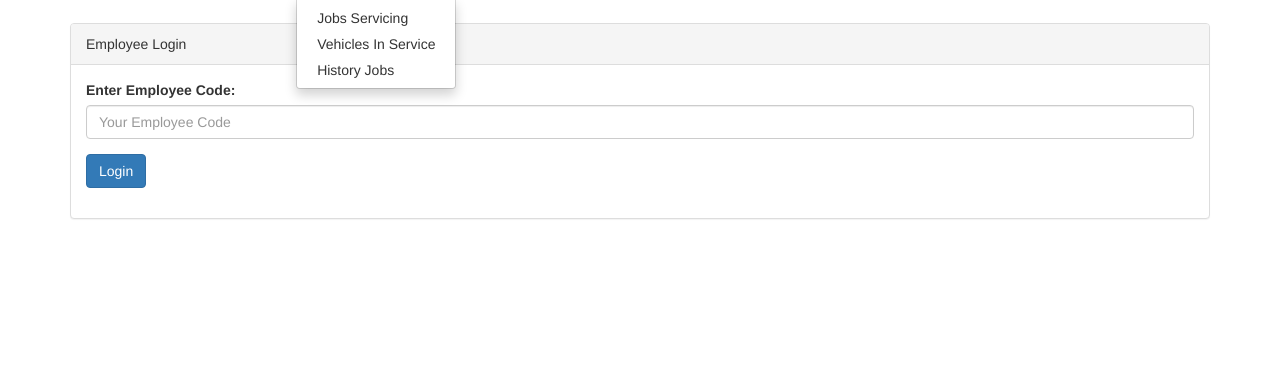
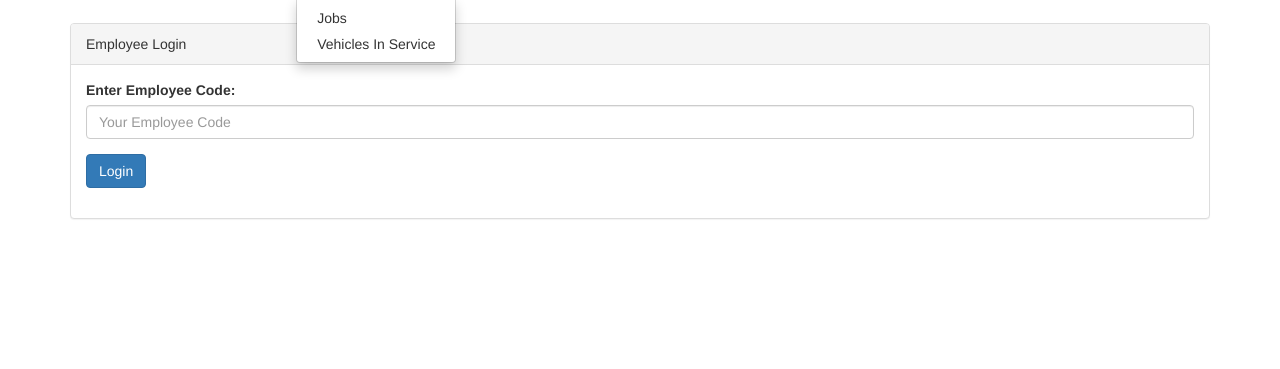
Before and after one commit to sacrefies/csc621-code-gears, a PHP site: page /login.php in a window 1280 px wide, after a click on "In-Service". Shown: the part 51-420 px from the top of the page. Run offline with PHP 8.4, Linux system fonts and the light colour scheme; some libraries are stand-ins or nearby versions.

Commit message:
changed dropdown menu for jobs

```diff
--- a/src/header.php
+++ b/src/header.php
@@ -130,9 +130,8 @@ function toUTF8(string $val) {
             <li class="dropdown<?php echo ('in-service' === getActivatedMenuTabName($activeMenu)) ? ' active' : ''; ?>">
                 <a href="#" class="dropdown-toggle" data-toggle="dropdown">In-Service<span class="caret"></span></a>
                 <ul class="dropdown-menu">
-                    <li class="dropdown-item"><a href="/services/jobs_view.php">Jobs Servicing</a></li>
+                    <li class="dropdown-item"><a href="/services/jobs_view.php">Jobs</a></li>
                     <li><a href="/services/jobs_vehicle_view.php">Vehicles In Service</a></li>
-                    <li><a href="/checkout/history_jobs_view.php">History Jobs</a></li>
                 </ul>
             </li>
             <li class="dropdown<?php echo ('checkout' === getActivatedMenuTabName($activeMenu)) ? ' active' : ''; ?>">
```
